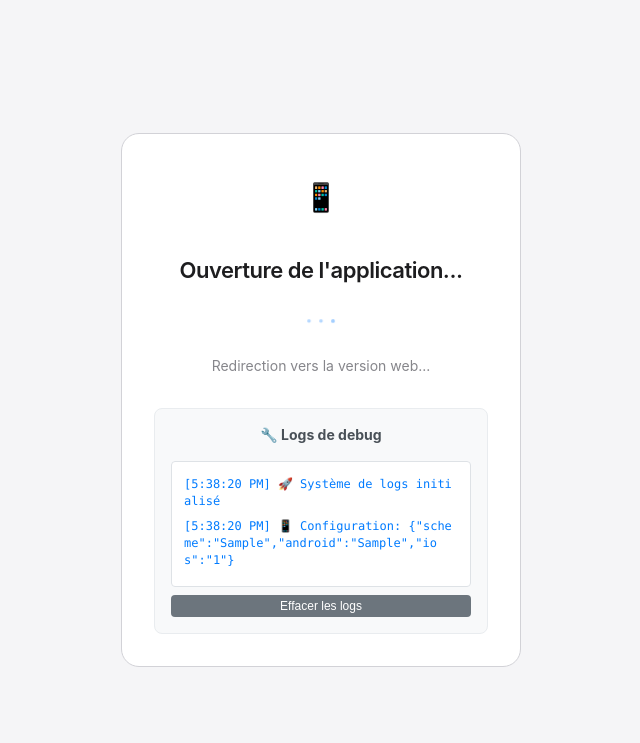
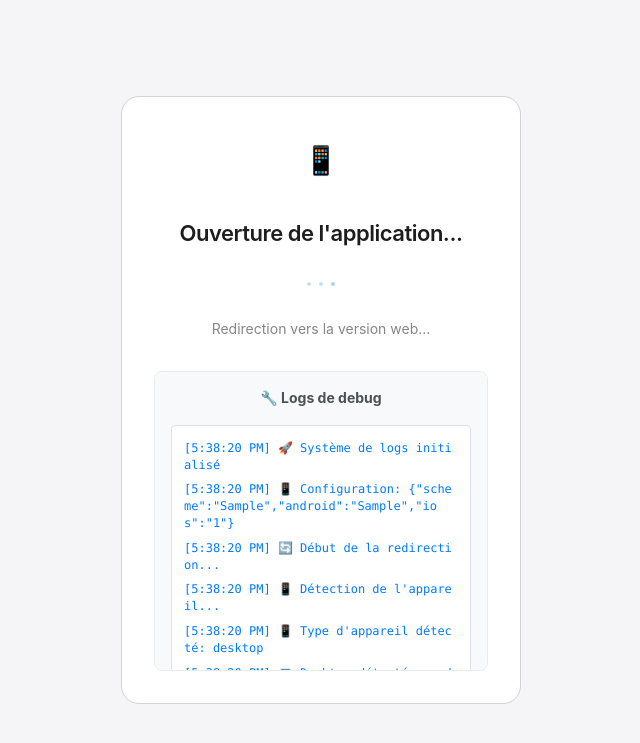
Before and after one commit to zenderock/synctra_backend, a FastAPI app: template templates/redirect.html in a window 1280 px wide. Shown: the top 743 px of the page, without its empty margins (319-959 px from the left). Run offline with FastAPI, Linux system fonts and the light colour scheme; the template is opened without the code that fills it: most values are stand-ins (such as "Sample title", 1, 10 or a date in 2020); parts of the project's set-up code (start-up, migrations or seed data) failed here and were passed over.

Commit message:
J'ai ajouté des logs détaillés pour tracer chaque étape de la redirection.

```diff
--- a/templates/redirect.html
+++ b/templates/redirect.html
@@ -291,14 +291,19 @@
             const statusEl = document.getElementById('status');
             const fallbackBtn = document.getElementById('fallbackBtn');
 
+            addLog('🔄 Début de la redirection...', 'info');
+
             try {
                 statusEl.textContent = 'Détection de l\'appareil...';
+                addLog('📱 Détection de l\'appareil...', 'info');
 
                 const handler = new AppRedirectHandler(config);
                 const deviceType = handler.getDeviceType();
+                addLog('📱 Type d\'appareil détecté: ' + deviceType, 'info');
 
                 if (deviceType === 'desktop') {
                     statusEl.textContent = 'Redirection vers la version web...';
+                    addLog('💻 Desktop détecté - redirection web', 'info');
                     setTimeout(() => {
                         window.location.href = config.fallbackUrl;
                     }, 1000);
@@ -306,6 +311,7 @@
                 }
 
                 statusEl.textContent = 'Tentative d\'ouverture de l\'application...';
+                addLog('🚀 Tentative d\'ouverture de l\'application...', 'info');
 
                 // Ajouter un délai pour voir si l'app s'ouvre
                 let appOpened = false;
@@ -315,17 +321,21 @@
                     if (document.hidden) {
                         appOpened = true;
                         statusEl.textContent = 'Application ouverte avec succès !';
+                        addLog('✅ Application ouverte avec succès !', 'success');
                     }
                 };
 
                 const handlePageHide = () => {
                     appOpened = true;
+                    addLog('✅ Page cachée - app probablement ouverte', 'success');
                 };
 
                 document.addEventListener('visibilitychange', handleVisibilityChange);
                 window.addEventListener('pagehide', handlePageHide);
 
+                addLog('🔄 Appel de handleAppRedirect...', 'info');
                 const success = await handler.handleAppRedirect(deeplink, linkData);
+                addLog('📊 Résultat handleAppRedirect: ' + success, 'info');
 
                 // Attendre un peu pour voir si l'app s'est ouverte
                 setTimeout(() => {
@@ -334,6 +344,7 @@
 
                     if (!appOpened && !success) {
                         statusEl.textContent = 'Application non détectée. Redirection vers le store...';
+                        addLog('❌ App non détectée - affichage bouton fallback', 'error');
 
                         setTimeout(() => {
                             fallbackBtn.style.display = 'inline-block';
@@ -341,11 +352,13 @@
                         }, 1500);
                     } else if (appOpened) {
                         statusEl.textContent = 'Application ouverte avec succès !';
+                        addLog('✅ Confirmation: Application ouverte', 'success');
                     }
                 }, 2000);
 
             } catch (error) {
                 console.error('Erreur de redirection:', error);
+                addLog('❌ ERREUR: ' + error.message, 'error');
                 statusEl.textContent = 'Erreur lors de la redirection...';
                 fallbackBtn.style.display = 'inline-block';
             }
```
